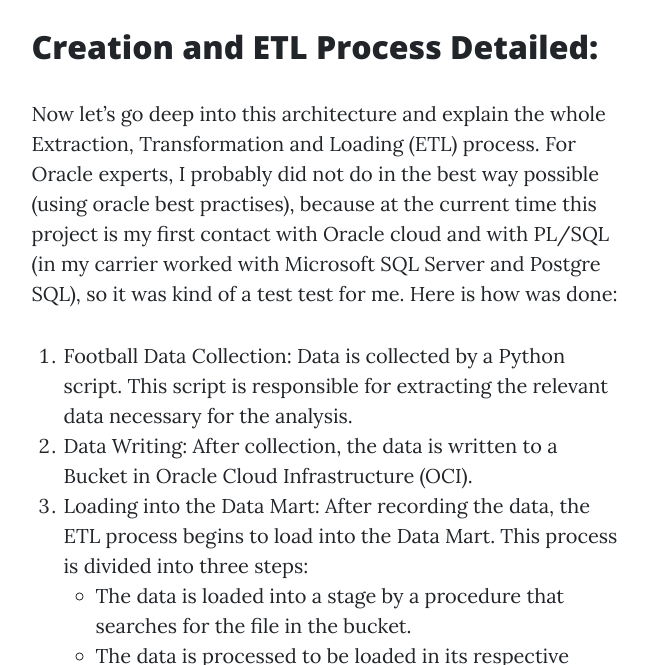
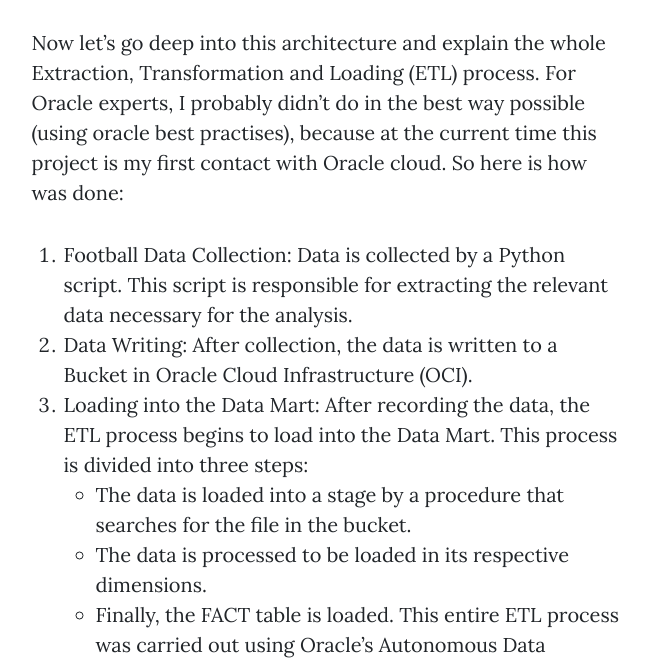
Before and after one commit to Matheuskempa/matheuskempa.github.io, a Jekyll site: the page built from _posts/2024-04-30-Oracle Data Project.md, in a window 1280 px wide and 900 px high, scrolled down 3976 px, cut to the strip 235-900 px from the top of the window. Shown: the whole strip, without its empty margins (314-963 px from the left). Built offline with Jekyll 4.4.1, drawn with Linux system fonts in a browser that asks for light colours; nearby versions of some CDN libraries.

Commit message:
(feat): add new updates on the project post.

```diff
--- a/_layouts/page.html
+++ b/_layouts/page.html
@@ -12,6 +12,8 @@
 			{{ content }}
 
 		</div>
+		<script src="https://futelabinstance-idpqeeodnr4t-ia.analytics.ocp.oraclecloud.com/public/dv/v1/embedding/<embeddingMode>/embedding.js" type="application/javascript">
+		</script>
 
 	</div>
 </div>
--- a/_posts/2024-04-30-Oracle Data Project.md
+++ b/_posts/2024-04-30-Oracle Data Project.md
@@ -54,9 +54,7 @@
 ![image](https://github.com/Matheuskempa/matheuskempa.github.io/assets/31332829/a7d1c2a2-569d-4727-a36a-8744cfcb0d68){:height="400" width="600px"}
 {: refdef}
 
-## Creation and ETL Process Detailed:
-
-Now let's go deep into this architecture and explain the whole Extraction, Transformation and Loading (ETL) process. For Oracle experts, I probably did not do in the best way possible (using oracle best practises), because at the current time this project is my first contact with Oracle cloud and with PL/SQL (in my carrier  worked with Microsoft SQL Server and Postgre SQL), so it was kind of a test test for me. Here is how was done:
+Now let's go deep into this architecture and explain the whole Extraction, Transformation and Loading (ETL) process. For Oracle experts, I probably didn't do in the best way possible (using oracle best practises), because at the current time this project is my first contact with Oracle cloud. So here is how was done:
 
 1. Football Data Collection: Data is collected by a Python script.
 This script is responsible for extracting the relevant data necessary for the analysis.
```
